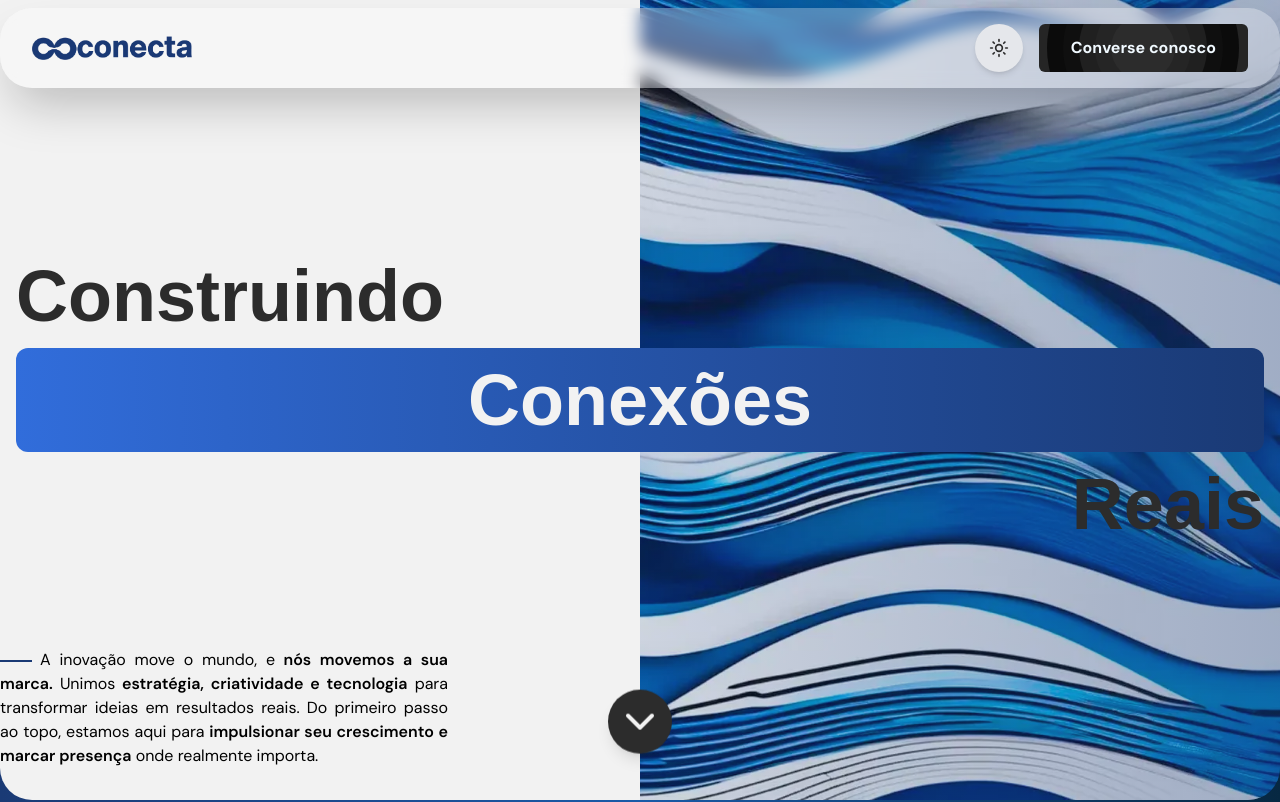
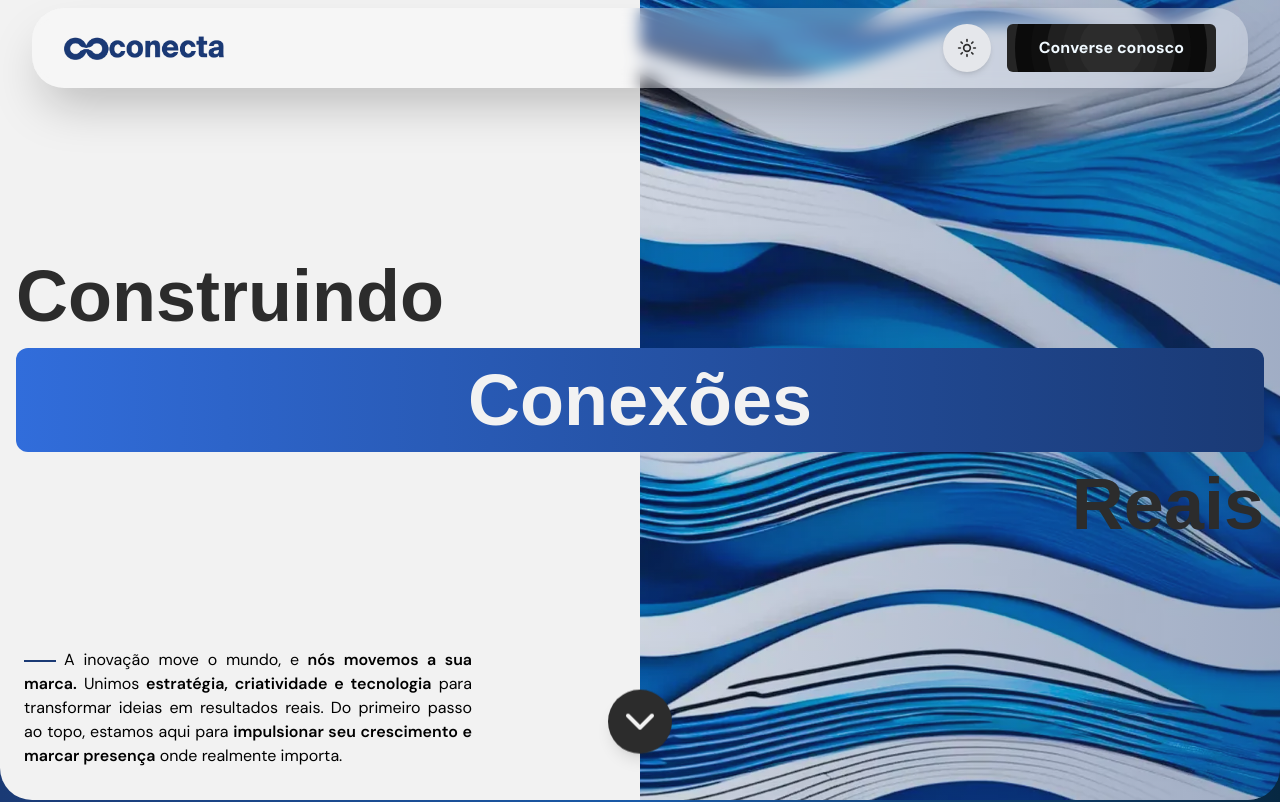
Before and after one commit to DevJeipi/Site-Oficial-Equipe-Conecta, a Next.js app: page / in a window 1280 px wide. Shown: the top 802 px of the page. Built offline with nearby package versions, Linux system fonts and the light colour scheme; a web font is replaced by a local one.

Commit message:
raw: header gaps and hero description left gap

```diff
--- a/src/components/Hero.tsx
+++ b/src/components/Hero.tsx
@@ -74,7 +74,7 @@ export default function Hero() {
         </h1>
 
         {/* Description Text */}
-        <div className="absolute bottom-24 md:bottom-8 left-4 md:left-0 z-10 max-w-[90%] md:max-w-md">
+        <div className="absolute bottom-24 md:bottom-8 left-4 md:left-6 z-10 max-w-[90%] md:max-w-md">
           <p
             className="text-sm md:text-base text-justify relative indent-10
                        before:content-[''] before:absolute before:left-0 before:top-3
--- a/src/components/header.tsx
+++ b/src/components/header.tsx
@@ -5,8 +5,8 @@ import { ThemeToggle } from "@/components/ui/ThemeToggle";
 
 export function Header() {
   return (
-    <header className="fixed container shadow-2xl rounded-4xl top-2 z-[1100] w-full bg-white/30 backdrop-blur-sm transition-colors">
-      <div className="flex rounded-4xl items-center justify-between h-16 sm:h-20 px-4">
+    <header className="fixed left-0 right-0 mx-6 sm:mx-8 shadow-2xl rounded-4xl top-2 z-[1100] bg-white/30 backdrop-blur-sm transition-colors">
+      <div className="flex rounded-4xl items-center justify-between h-16 sm:h-20 px-8">
         <Link href="/">
           <Image
             src="/logo-conecta-wtbg-blue-logotext.webp"
```
